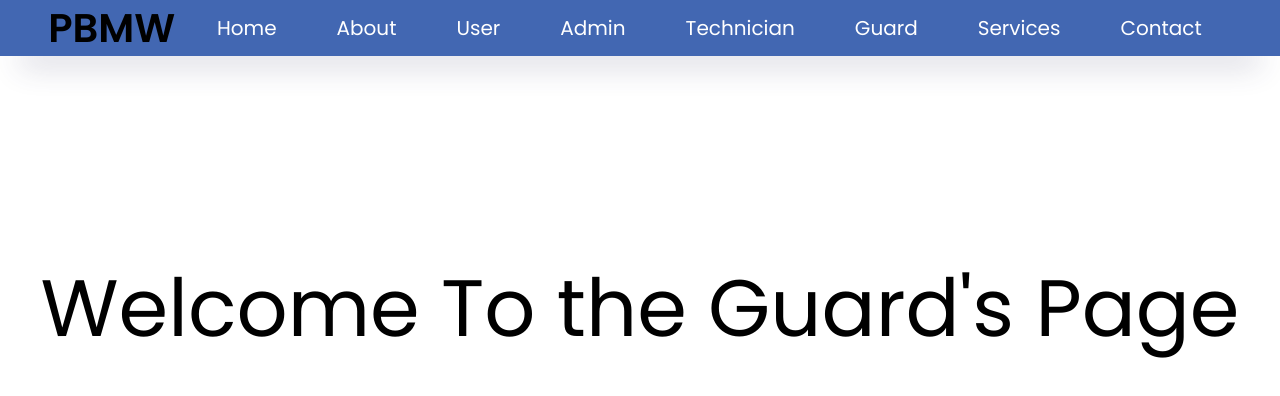
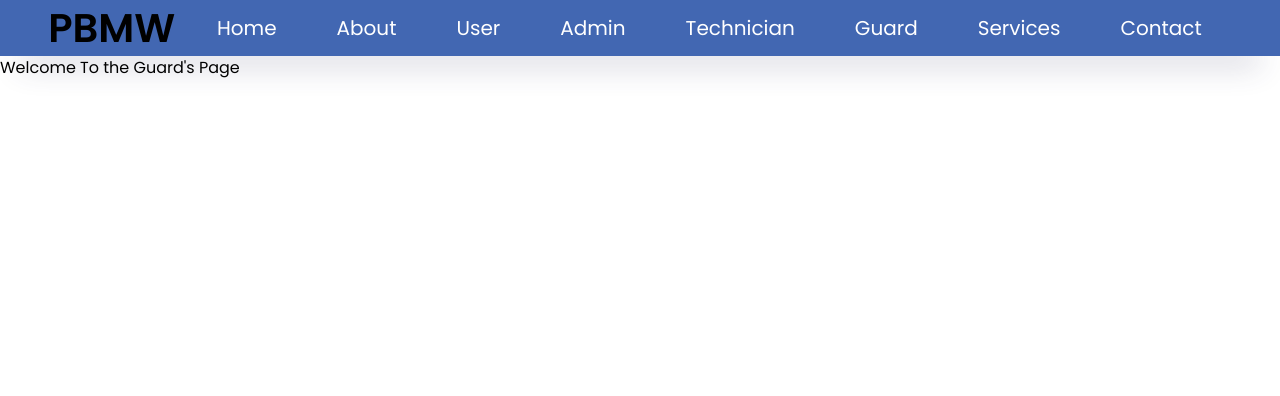
Before and after one commit to Muliro1/Garage-Management-System, a React (Create React App) app in the folder client/: page /guard in a window 1280 px wide. Shown: the top 396 px of the page. Built offline with nearby package versions, Linux system fonts and the light colour scheme.

Commit message:
Added placeholder text

```diff
--- a/client/src/components/Guard.js
+++ b/client/src/components/Guard.js
@@ -3,7 +3,7 @@ import React from "react"
 const Guard = () => {
   return (
     <>
-      <section className='hero'>
+      <section className='guard'>
         <h1>Welcome To the Guard's Page</h1>
       </section>
     </>
```
